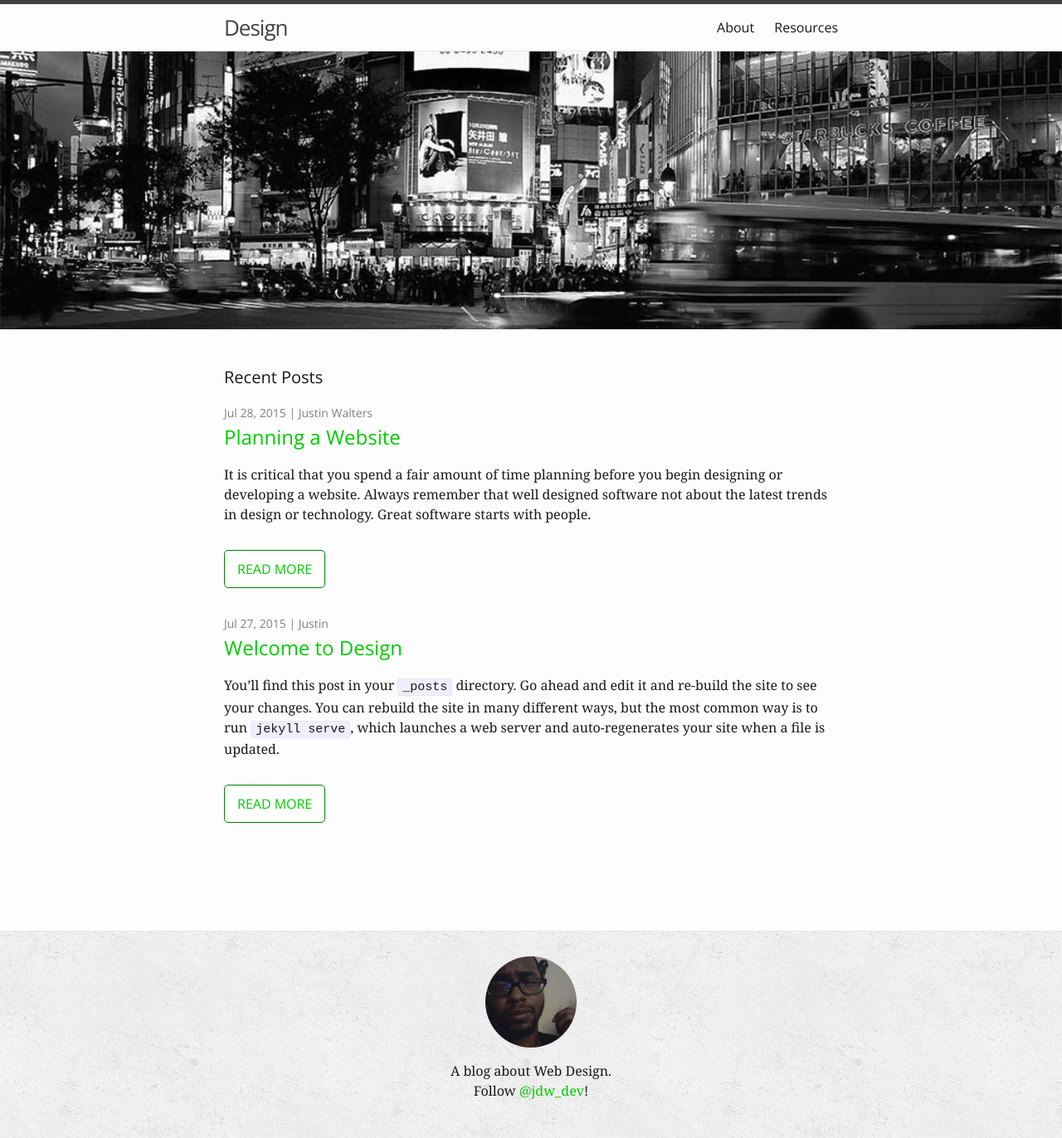
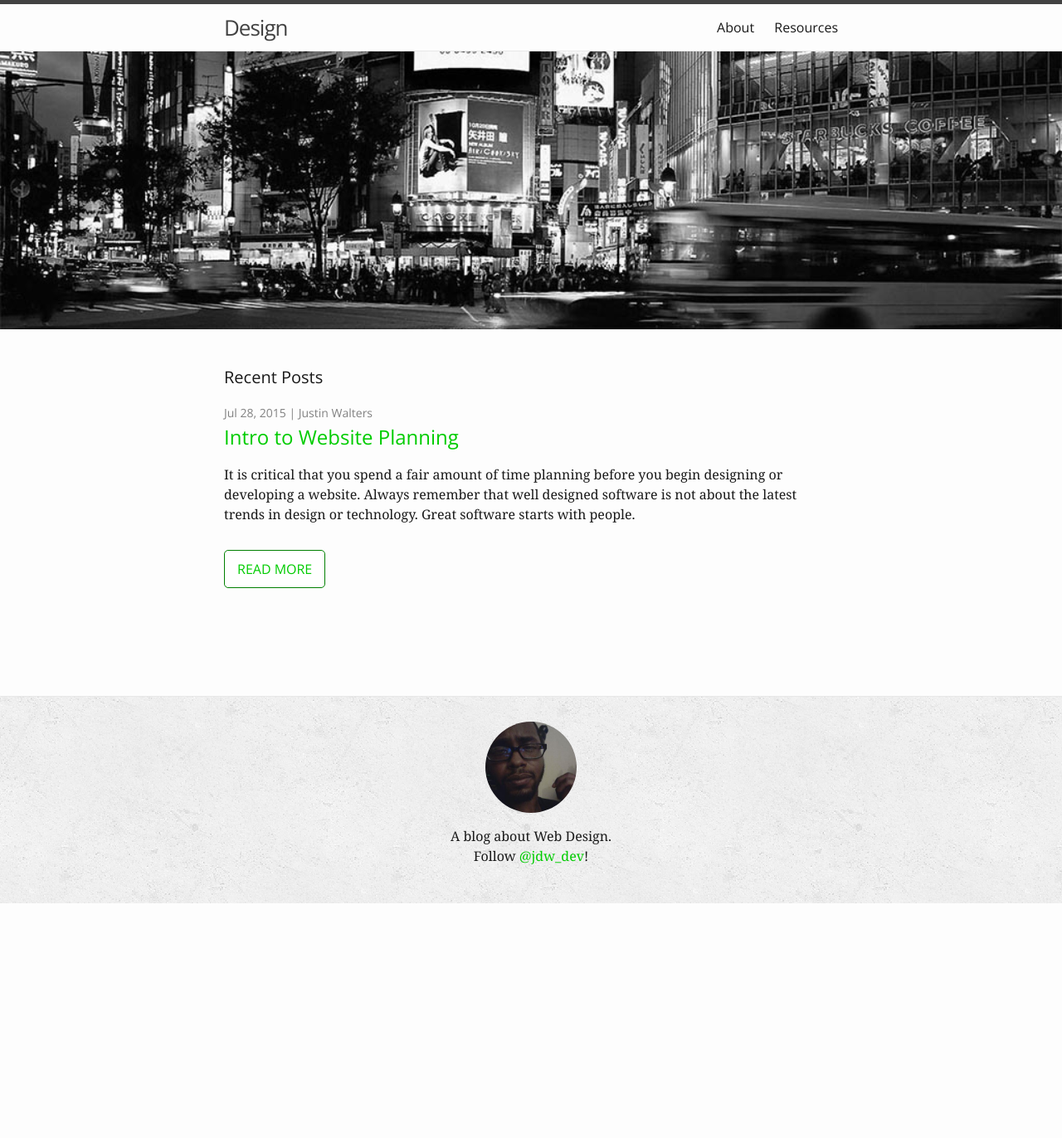
Before and after one commit to rljusticio/design, a Jekyll site: the page built from index.html, in a window 1280 px wide. Shown: the whole page at 83% size. Built offline with Jekyll 4.4.1, drawn with Linux system fonts in a browser that asks for light colours; the list of posts is cut into pages by our own code; after the commit the page ends 1089 px from its top, so only the background shows below that.

Commit message:
updated 07-28-15 blog post and removed test post

```diff
--- a/_posts/2015-07-26-welcome-to-jekyll.markdown
+++ /dev/null
@@ -1,27 +0,0 @@
----
-layout: post
-title:  "Welcome to Design"
-date:   2015-07-27 11:38:43
-category: design
-author: Justin
-permalink: design welcomes you
----
-You’ll find this post in your `_posts` directory. Go ahead and edit it and re-build the site to see your changes. You can rebuild the site in many different ways, but the most common way is to run `jekyll serve`, which launches a web server and auto-regenerates your site when a file is updated.
-
-To add new posts, simply add a file in the `_posts` directory that follows the convention `YYYY-MM-DD-name-of-post.ext` and includes the necessary front matter. Take a look at the source for this post to get an idea about how it works.
-
-Jekyll also offers powerful support for code snippets:
-
-{% highlight ruby %}
-def print_hi(name)
-  puts "Hi, #{name}"
-end
-print_hi('Tom')
-#=> prints 'Hi, Tom' to STDOUT.
-{% endhighlight %}
-
-Check out the [Jekyll docs][jekyll] for more info on how to get the most out of Jekyll. File all bugs/feature requests at [Jekyll’s GitHub repo][jekyll-gh]. If you have questions, you can ask them on [Jekyll’s dedicated Help repository][jekyll-help].
-
-[jekyll]:      http://jekyllrb.com
-[jekyll-gh]:   https://github.com/jekyll/jekyll
-[jekyll-help]: https://github.com/jekyll/jekyll-help
```
Also changed, not shown: _posts/2015-07-28-planning.md (+8 -6 lines).
